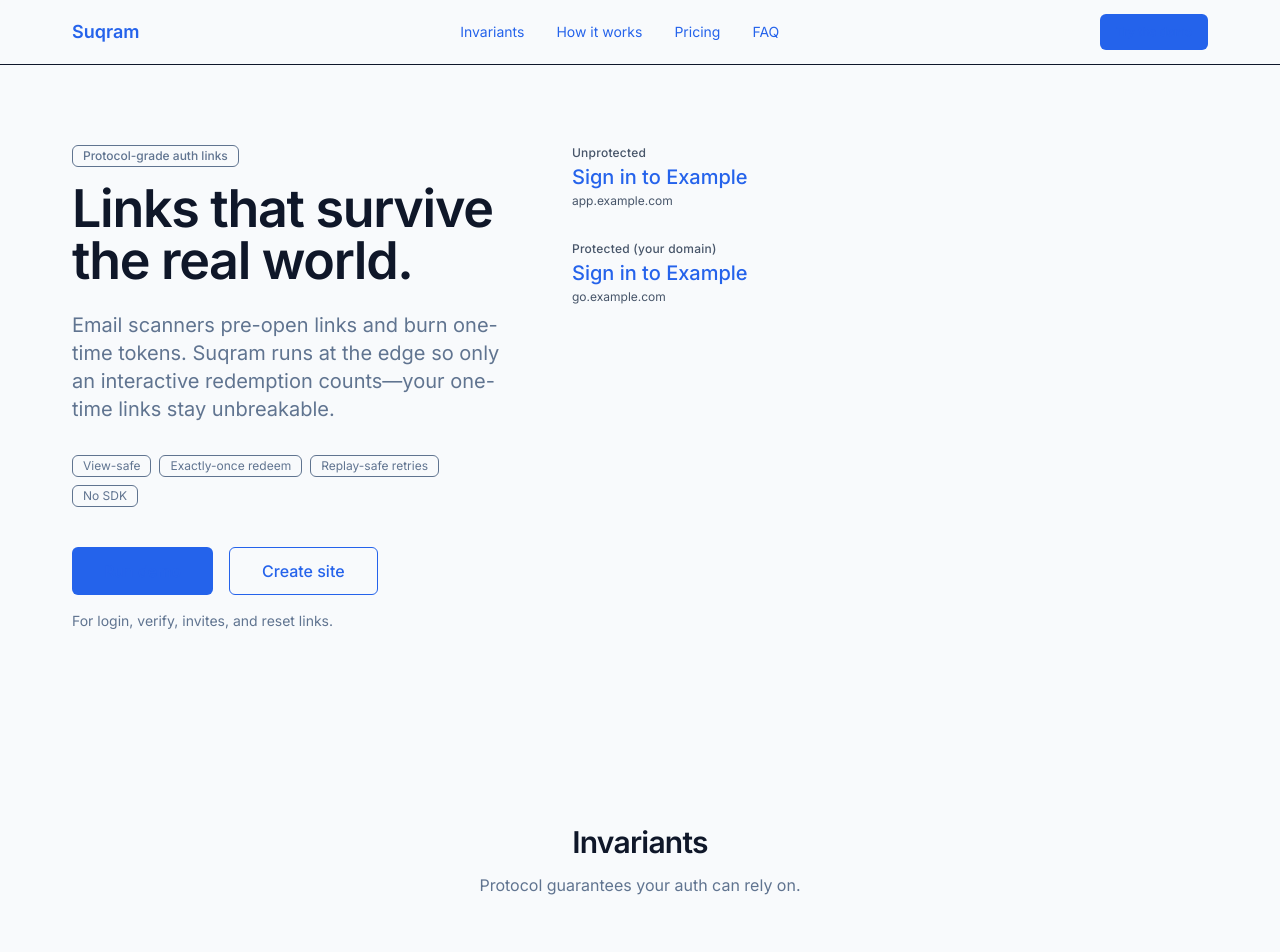
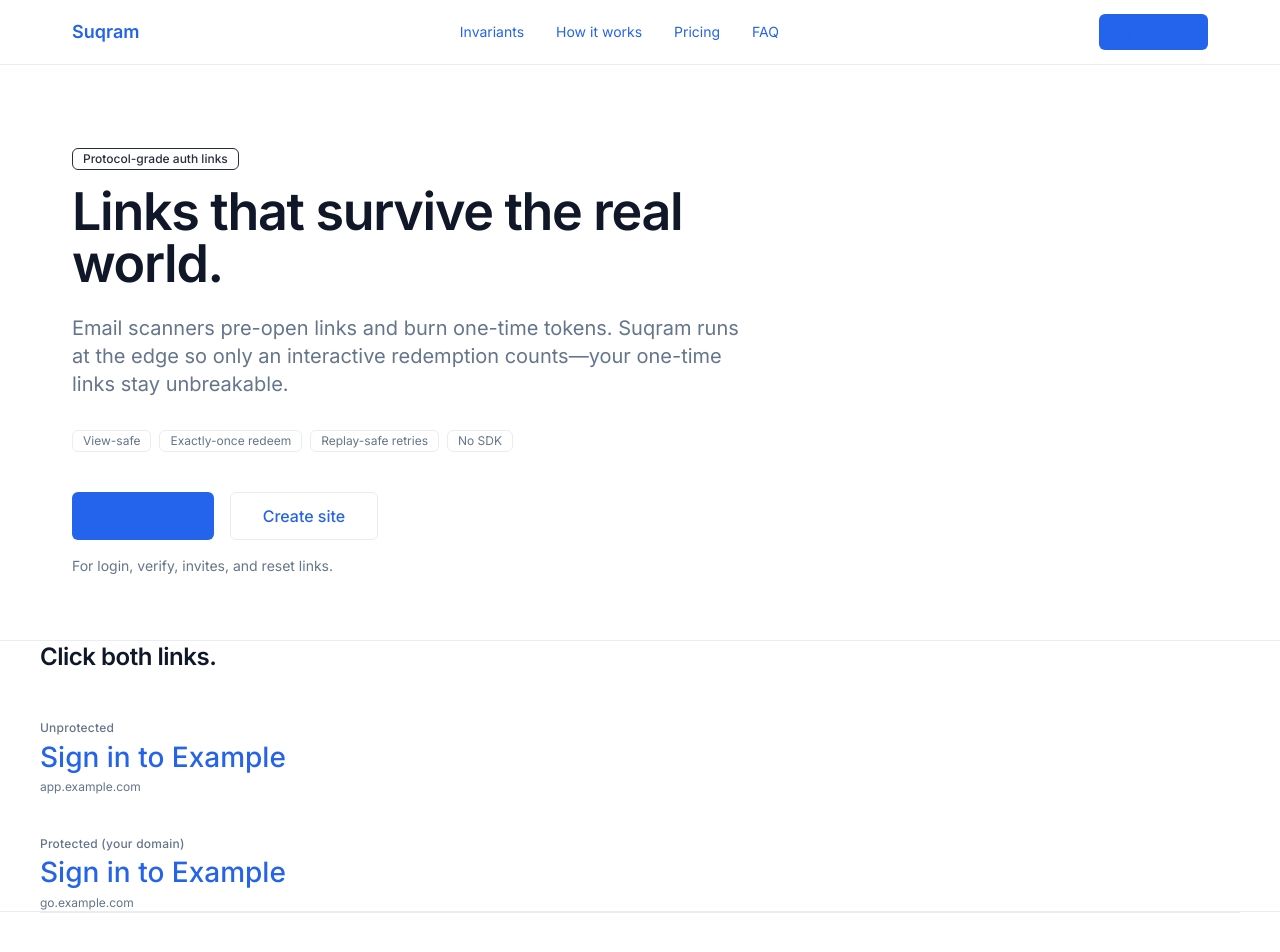
Before and after one commit to macuunamatata/Suqram, a Next.js app in the folder site/: page / in a window 1280 px wide. Shown: the top 952 px of the page. Built offline with nearby package versions, Linux system fonts and the light colour scheme.

Commit message:
Homepage: white premium theme + full-width links-only demo section

```diff
--- a/site/app/globals.css
+++ b/site/app/globals.css
@@ -2,22 +2,22 @@
 @tailwind components;
 @tailwind utilities;
 
-/* Premium token-based design system — protocol-grade dev infra */
+/* Premium white SaaS — clean, high readability, AA+ contrast */
 :root {
-  /* Core tokens */
-  --bg: #F8FAFC;
-  --surface: #FFFFFF;
-  --border: #E2E8F0;
-  --text: #0F172A;
-  --muted: #475569;
-  --accent: #2563EB;
-  --accent-soft: #EFF6FF;
-  --success-text: #065F46;
-  --success-bg: #ECFDF5;
-  --success-border: #A7F3D0;
-  --danger-text: #991B1B;
-  --danger-bg: #FEF2F2;
-  --danger-border: #FECACA;
+  /* Core tokens: solid white page, very subtle separation */
+  --bg: #ffffff;
+  --surface: #ffffff;
+  --border: #e9edf3;
+  --text: #0f172a;
+  --muted: #64748b;
+  --accent: #2563eb;
+  --accent-soft: #eff6ff;
+  --success-text: #047857;
+  --success-bg: #ecfdf5;
+  --success-border: #a7f3d0;
+  --danger-text: #b91c1c;
+  --danger-bg: #fef2f2;
+  --danger-border: #fecaca;
 
   /* Type scale */
   --text-xs: 0.75rem;
@@ -50,9 +50,9 @@
   --radius-lg: 10px;
   --radius-xl: 12px;
 
-  /* Shadows — soft only */
-  --shadow-soft: 0 1px 3px rgba(0, 0, 0, 0.06);
-  --shadow-cta: 0 2px 6px rgba(37, 99, 235, 0.15);
+  /* Shadows — barely visible, no heavy outlines */
+  --shadow-soft: 0 1px 2px rgba(0, 0, 0, 0.04);
+  --shadow-cta: 0 1px 3px rgba(37, 99, 235, 0.12);
 
   /* Typography */
   --font-sans: "Inter", system-ui, -apple-system, BlinkMacSystemFont, "Segoe UI", Roboto, sans-serif;
@@ -69,6 +69,8 @@
   --panel: var(--surface);
   --card: var(--surface);
   --bg2: var(--bg);
+  --surface-tint: #ffffff;
+  --border-strong: #e9edf3;
 }
 
 @media (prefers-reduced-motion: reduce) {
@@ -1138,11 +1140,41 @@
     .demo-real-link, .demo-real-url { transition: none; }
   }
 
+  /* ─── Full-width demo hero section ─── */
+  .demo-hero-section {
+    width: 100%;
+    padding: var(--space-16) var(--space-6) var(--space-20);
+    min-width: 0;
+  }
+  @media (min-width: 640px) {
+    .demo-hero-section {
+      padding: var(--space-20) var(--space-8) var(--space-24);
+    }
+  }
+  .demo-hero-inner {
+    max-width: 1200px;
+    margin: 0 auto;
+  }
+  .demo-hero-title {
+    font-size: var(--text-xl);
+    font-weight: 600;
+    color: var(--text);
+    margin: 0 0 var(--space-10);
+    letter-spacing: -0.02em;
+    line-height: 1.3;
+  }
+  @media (min-width: 640px) {
+    .demo-hero-title {
+      font-size: var(--text-2xl);
+      margin-bottom: var(--space-12);
+    }
+  }
+
   /* ─── Demo: links-only (two email-style links, click = inline result) ─── */
   .demo-links-only {
     display: flex;
     flex-direction: column;
-    gap: var(--space-8);
+    gap: var(--space-10);
     padding: 0;
     min-width: 0;
   }
@@ -1162,7 +1194,7 @@
     letter-spacing: 0.02em;
   }
   .demo-link-email {
-    font-size: var(--text-lg);
+    font-size: 1.25rem;
     font-weight: 500;
     color: var(--accent);
     text-decoration: none;
@@ -1174,7 +1206,12 @@
   }
   @media (min-width: 640px) {
     .demo-link-email {
-      font-size: var(--text-xl);
+      font-size: 1.5rem;
+    }
+  }
+  @media (min-width: 768px) {
+    .demo-link-email {
+      font-size: 1.75rem;
     }
   }
   .demo-link-email:hover {
@@ -1265,8 +1302,8 @@
 
 @layer base {
   :root {
-    /* Map to Tailwind HSL (no hsl() wrapper) — match design tokens */
-    --background: 210 40% 98%;
+    /* Tailwind HSL — white background, high-contrast text and CTAs */
+    --background: 0 0% 100%;
     --foreground: 222 47% 11%;
     --card: 0 0% 100%;
     --card-foreground: 222 47% 11%;
@@ -1274,16 +1311,16 @@
     --popover-foreground: 222 47% 11%;
     --primary: 221 83% 53%;
     --primary-foreground: 0 0% 100%;
-    --secondary: 210 40% 96%;
+    --secondary: 220 14% 96%;
     --secondary-foreground: 222 47% 11%;
-    --muted: 210 40% 96%;
-    --muted-foreground: 215 20% 47%;
+    --muted: 220 14% 96%;
+    --muted-foreground: 215 16% 47%;
     --accent: 214 100% 97%;
     --accent-foreground: 222 47% 11%;
     --destructive: 0 72% 51%;
     --destructive-foreground: 0 0% 98%;
-    --border: 214 32% 91%;
-    --input: 214 32% 91%;
+    --border: 220 20% 93%;
+    --input: 220 20% 93%;
     --ring: 221 83% 53%;
     --radius: 0.5rem;
   }
@@ -1291,7 +1328,7 @@
     border-color: var(--border);
   }
   body {
-    background: var(--bg);
+    background: #ffffff;
     color: var(--text);
   }
 }
--- a/site/app/layout.tsx
+++ b/site/app/layout.tsx
@@ -50,7 +50,7 @@
   return (
     <html lang="en" className={`${inter.variable} ${jetbrainsMono.variable} scroll-smooth`}>
       <body className="relative min-h-screen flex flex-col antialiased font-sans">
-        <header className="sticky top-0 z-50 border-b border-border/80 bg-background/80 backdrop-blur-sm">
+        <header className="sticky top-0 z-50 border-b border-[#e9edf3] bg-white">
           <div className="mx-auto flex h-16 max-w-[1200px] items-center justify-between gap-8 px-6 sm:px-8">
             <a
               href="/"
@@ -70,14 +70,14 @@
               ))}
             </nav>
             <div className="flex items-center shrink-0">
-              <Button asChild size="sm" className="h-9 px-4">
+              <Button asChild size="sm" className="h-9 px-4 font-semibold text-primary-foreground">
                 <Link href="#demo">Try the demo</Link>
               </Button>
             </div>
           </div>
         </header>
         <main className="flex-1">{children}</main>
-        <footer className="border-t border-border/60 py-8 bg-background/50">
+        <footer className="border-t border-[#e9edf3] py-8 bg-white">
           <div className="mx-auto max-w-[1200px] px-6 sm:px-8">
             <div className="flex flex-col items-center justify-between gap-6 sm:flex-row">
               <p className="text-sm text-muted-foreground">
--- a/site/app/page.tsx
+++ b/site/app/page.tsx
@@ -22,6 +22,8 @@
 const SECTION_PY = "py-16 sm:py-20 lg:py-24";
 const SECTION_HEADING = "text-2xl sm:text-3xl font-semibold tracking-tight text-foreground";
 const SECTION_SUB = "mt-3 text-base text-muted-foreground max-w-2xl leading-relaxed";
+const BORDER_SUBTLE = "border-[#e9edf3]";
+const SEPARATOR_SUBTLE = "bg-[#e9edf3]";
 
 const INVARIANT_TILES = [
   {
@@ -55,13 +57,12 @@
 export default function HomePage() {
   return (
     <>
-      {/* Hero: two-column on desktop, stack on mobile */}
-      <section className="pt-12 sm:pt-16 lg:pt-20 pb-16 sm:pb-20 lg:pb-24" id="hero">
+      {/* Hero: headline + subhead on left only */}
+      <section className="pt-12 sm:pt-16 lg:pt-20 pb-12 sm:pb-16" id="hero">
         <div className={CONTAINER}>
           <SectionFade>
-            <div className="grid grid-cols-1 lg:grid-cols-12 gap-12 lg:gap-16 items-start">
-              <div className="lg:col-span-5 flex flex-col">
-                <Badge variant="secondary" className="mb-4 w-fit font-medium text-xs">
+            <div className="max-w-2xl">
+              <Badge variant="secondary" className="mb-4 w-fit font-medium text-xs text-foreground/90">
                 Protocol-grade auth links
               </Badge>
               <h1 className="text-4xl sm:text-5xl lg:text-[3.25rem] font-semibold tracking-tight text-foreground leading-[1.1]">
@@ -72,16 +73,16 @@
               </p>
               <div className="mt-8 flex flex-wrap gap-2">
                 {HERO_CHIPS.map((label) => (
-                    <Badge key={label} variant="outline" className="font-normal text-muted-foreground text-xs">
+                  <Badge key={label} variant="outline" className="font-normal text-muted-foreground text-xs border-[#e9edf3]">
                     {label}
                   </Badge>
                 ))}
               </div>
               <div className="mt-10 flex flex-col sm:flex-row items-start gap-4">
-                  <Button asChild size="lg" className="h-12 px-8 text-base">
+                <Button asChild size="lg" className="h-12 px-8 text-base font-semibold text-primary-foreground">
                   <Link href="#demo">Run demo</Link>
                 </Button>
-                  <Button asChild variant="outline" size="lg" className="h-12 px-8 text-base">
+                <Button asChild variant="outline" size="lg" className="h-12 px-8 text-base font-medium text-foreground border-[#e9edf3]">
                   <Link href="/app">Create site</Link>
                 </Button>
               </div>
@@ -89,17 +90,19 @@
                 For login, verify, invites, and reset links.
               </p>
             </div>
-              <div id="demo" className="lg:col-span-7 flex items-start justify-center lg:justify-end scroll-mt-24">
-                <div className="w-full max-w-[520px] lg:max-w-none">
-                  <DemoBeforeAfter />
-                </div>
-              </div>
-            </div>
           </SectionFade>
         </div>
       </section>
 
-      <Separator className="max-w-[1200px] mx-auto opacity-60" />
+      {/* Demo: full-width section, title + two links */}
+      <section id="demo" className={`demo-hero-section bg-white border-y ${BORDER_SUBTLE} scroll-mt-24`} aria-label="Try the demo">
+        <div className="demo-hero-inner">
+          <h2 className="demo-hero-title">Click both links.</h2>
+          <DemoBeforeAfter />
+        </div>
+      </section>
+
+      <Separator className={`max-w-[1200px] mx-auto ${SEPARATOR_SUBTLE}`} />
 
       {/* Invariants */}
       <section className={SECTION_PY} id="invariants" aria-label="Invariants">
@@ -113,7 +116,7 @@
               {INVARIANT_TILES.map(({ title, body }) => (
                 <div
                   key={title}
-                  className="rounded-xl border border-border/80 bg-card/50 p-6 shadow-sm"
+                  className={`rounded-xl border ${BORDER_SUBTLE} bg-white p-6 shadow-[0_1px_2px_rgba(0,0,0,0.04)]`}
                 >
                   <h3 className="text-base font-semibold text-foreground tracking-tight">{title}</h3>
                   <p className="mt-3 text-sm text-muted-foreground leading-relaxed">{body}</p>
@@ -127,7 +130,7 @@
         </div>
       </section>
 
-      <Separator className="max-w-[1200px] mx-auto opacity-60" />
+      <Separator className={`max-w-[1200px] mx-auto ${SEPARATOR_SUBTLE}`} />
 
       {/* How it works */}
       <section className={SECTION_PY} id="how" aria-label="How it works">
@@ -151,7 +154,7 @@
         </div>
       </section>
 
-      <Separator className="max-w-[1200px] mx-auto opacity-60" />
+      <Separator className={`max-w-[1200px] mx-auto ${SEPARATOR_SUBTLE}`} />
 
       {/* Deploy */}
       <section className={SECTION_PY} id="quickstart" aria-label="Deploy">
@@ -165,7 +168,7 @@
               Works with login, verify email, invites, and password reset.
             </p>
             <div className="mt-10 flex justify-center">
-              <Button asChild size="lg" className="h-12 px-8">
+              <Button asChild size="lg" className="h-12 px-8 font-semibold text-primary-foreground">
                 <Link href="/app">Create site</Link>
               </Button>
             </div>
@@ -173,7 +176,7 @@
         </div>
       </section>
 
-      <Separator className="max-w-[1200px] mx-auto opacity-60" />
+      <Separator className={`max-w-[1200px] mx-auto ${SEPARATOR_SUBTLE}`} />
 
       {/* Pricing: Start free first */}
       <section className={SECTION_PY} id="pricing" aria-label="Pricing">
@@ -181,37 +184,37 @@
           <SectionFade>
             <h2 className={`${SECTION_HEADING} text-center`}>Start free. Scale when you need it.</h2>
             <div className="mt-16 max-w-3xl mx-auto grid grid-cols-1 md:grid-cols-3 gap-6 md:items-stretch">
-              <div className="rounded-xl border border-primary/20 bg-card/50 p-8 shadow-sm flex flex-col order-first">
+              <div className={`rounded-xl border border-primary/15 ${BORDER_SUBTLE} bg-white p-8 shadow-[0_1px_2px_rgba(0,0,0,0.04)] flex flex-col order-first`}>
                 <h3 className="text-xl font-semibold tracking-tight text-foreground">Free</h3>
                 <p className="mt-2 text-sm text-muted-foreground">1K redemptions / month</p>
                 <p className="mt-6 text-3xl font-bold text-primary">$0</p>
                 <p className="text-sm text-muted-foreground">/ month</p>
                 <p className="mt-4 text-sm text-muted-foreground">No credit card.</p>
                 <div className="mt-auto pt-8">
-                  <Button asChild className="w-full h-12">
+                  <Button asChild className="w-full h-12 font-semibold text-primary-foreground">
                     <Link href="/start">Create free site</Link>
                   </Button>
                 </div>
               </div>
-              <div className="rounded-xl border border-border/80 bg-card/50 p-8 shadow-sm flex flex-col">
+              <div className={`rounded-xl border ${BORDER_SUBTLE} bg-white p-8 shadow-[0_1px_2px_rgba(0,0,0,0.04)] flex flex-col`}>
                 <h3 className="text-xl font-semibold tracking-tight text-foreground">Pro</h3>
                 <p className="mt-2 text-sm text-muted-foreground">10K redemptions / month</p>
                 <p className="mt-6 text-2xl font-semibold text-foreground">$19</p>
                 <p className="text-sm text-muted-foreground">/ month</p>
                 <p className="mt-4 text-sm text-muted-foreground">Growing apps.</p>
                 <div className="mt-auto pt-8">
-                  <Button asChild variant="outline" className="w-full h-12">
+                  <Button asChild variant="outline" className={`w-full h-12 font-medium text-foreground ${BORDER_SUBTLE}`}>
                     <Link href="/pricing">Learn more</Link>
                   </Button>
                 </div>
               </div>
-              <div className="rounded-xl border border-border/80 bg-card/50 p-8 shadow-sm flex flex-col">
+              <div className={`rounded-xl border ${BORDER_SUBTLE} bg-white p-8 shadow-[0_1px_2px_rgba(0,0,0,0.04)] flex flex-col`}>
                 <h3 className="text-xl font-semibold tracking-tight text-foreground">Scale</h3>
                 <p className="mt-2 text-sm text-muted-foreground">High volume</p>
                 <p className="mt-6 text-2xl font-semibold text-foreground">Custom pricing</p>
                 <p className="mt-4 text-sm text-muted-foreground">Enterprise.</p>
                 <div className="mt-auto pt-8">
-                  <Button asChild variant="outline" className="w-full h-12">
+                  <Button asChild variant="outline" className={`w-full h-12 font-medium text-foreground ${BORDER_SUBTLE}`}>
                     <Link href="/pricing">Learn more</Link>
                   </Button>
                 </div>
@@ -224,7 +227,7 @@
         </div>
       </section>
 
-      <Separator className="max-w-[1200px] mx-auto opacity-60" />
+      <Separator className={`max-w-[1200px] mx-auto ${SEPARATOR_SUBTLE}`} />
 
       {/* FAQ */}
       <section className={SECTION_PY} id="faq" aria-label="FAQ">
@@ -232,9 +235,9 @@
           <SectionFade>
             <h2 className={`${SECTION_HEADING} text-center`}>FAQ</h2>
             <div className="mt-12 max-w-2xl mx-auto">
-              <Accordion type="single" collapsible className="rounded-xl border border-border/80 bg-card/50 px-6 shadow-sm">
+              <Accordion type="single" collapsible className={`rounded-xl border ${BORDER_SUBTLE} bg-white px-6 shadow-[0_1px_2px_rgba(0,0,0,0.04)]`}>
                 {FAQ_ITEMS.map(({ q, a }) => (
-                  <AccordionItem key={q} value={q} className="border-border/60">
+                  <AccordionItem key={q} value={q} className={BORDER_SUBTLE}>
                     <AccordionTrigger className="text-left hover:no-underline py-5">
                       {q}
                     </AccordionTrigger>
```
Lines whose indentation alone changed are shown as unchanged.
